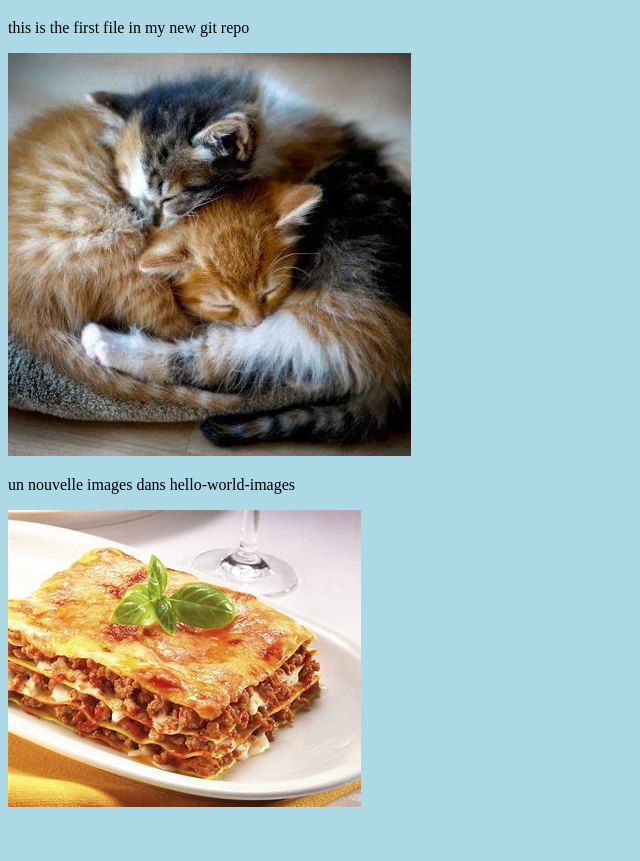
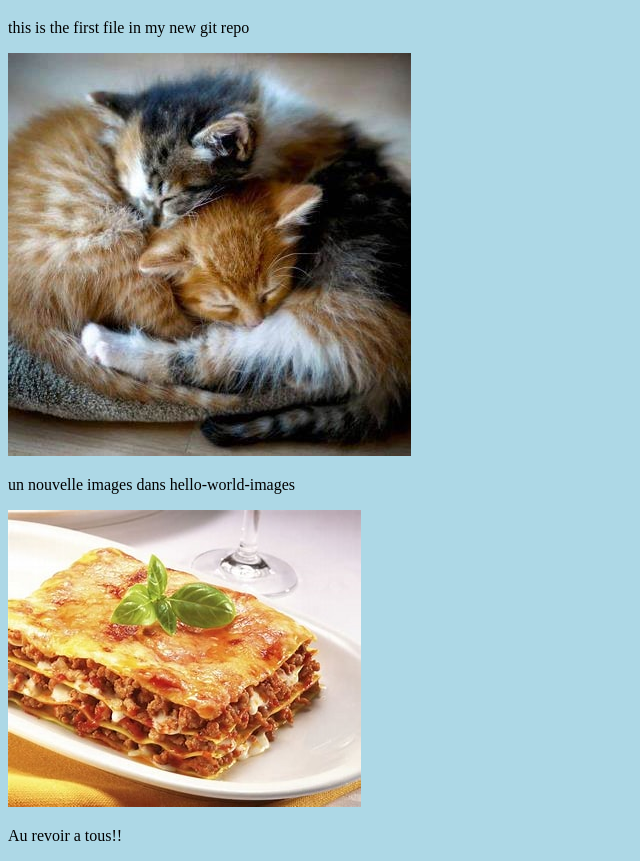
Before and after one commit to duclairsokoudjou/revision1, a plain HTML site: page index.html in a window 1280 px wide. Shown: the part 61-922 px from the top of the page, without its empty margins (0-640 px from the left). Before the commit the page ends 880 px from the top, so only its background shows below. Drawn offline with Linux system fonts and the light colour scheme.

Commit message:
deuxieme commit

```diff
--- a/index.html
+++ b/index.html
@@ -12,5 +12,6 @@
     <div><img src="imgchat2.jpeg" alt="image de chat"></div>
     <p>un nouvelle images dans hello-world-images</p>
     <div><img src="imglasagne.jpeg" alt="image de lasagne"></div>
+    <p>Au revoir a tous!!</p>
 </body>
 </html>
```
